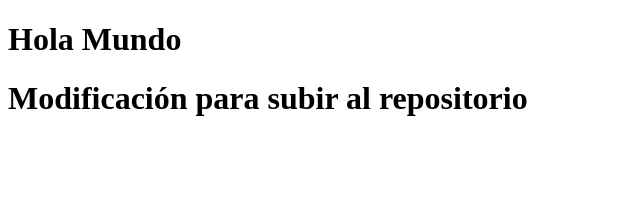
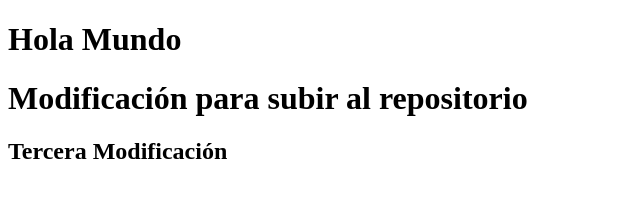
Before and after one commit to Sognol/Curso-Git, a plain HTML site: page index.html in a window 1280 px wide. Shown: the whole page, without its empty margins (0-640 px from the left). Drawn offline with Linux system fonts and the light colour scheme.

Commit message:
tercer commit

```diff
--- a/index.html
+++ b/index.html
@@ -9,6 +9,7 @@
 <body>
     <h1>Hola Mundo</h1>
     <h1>Modificación para subir al repositorio</h1>
+    <h2>Tercera Modificación</h2>
 
 </body>
 </html>
```
